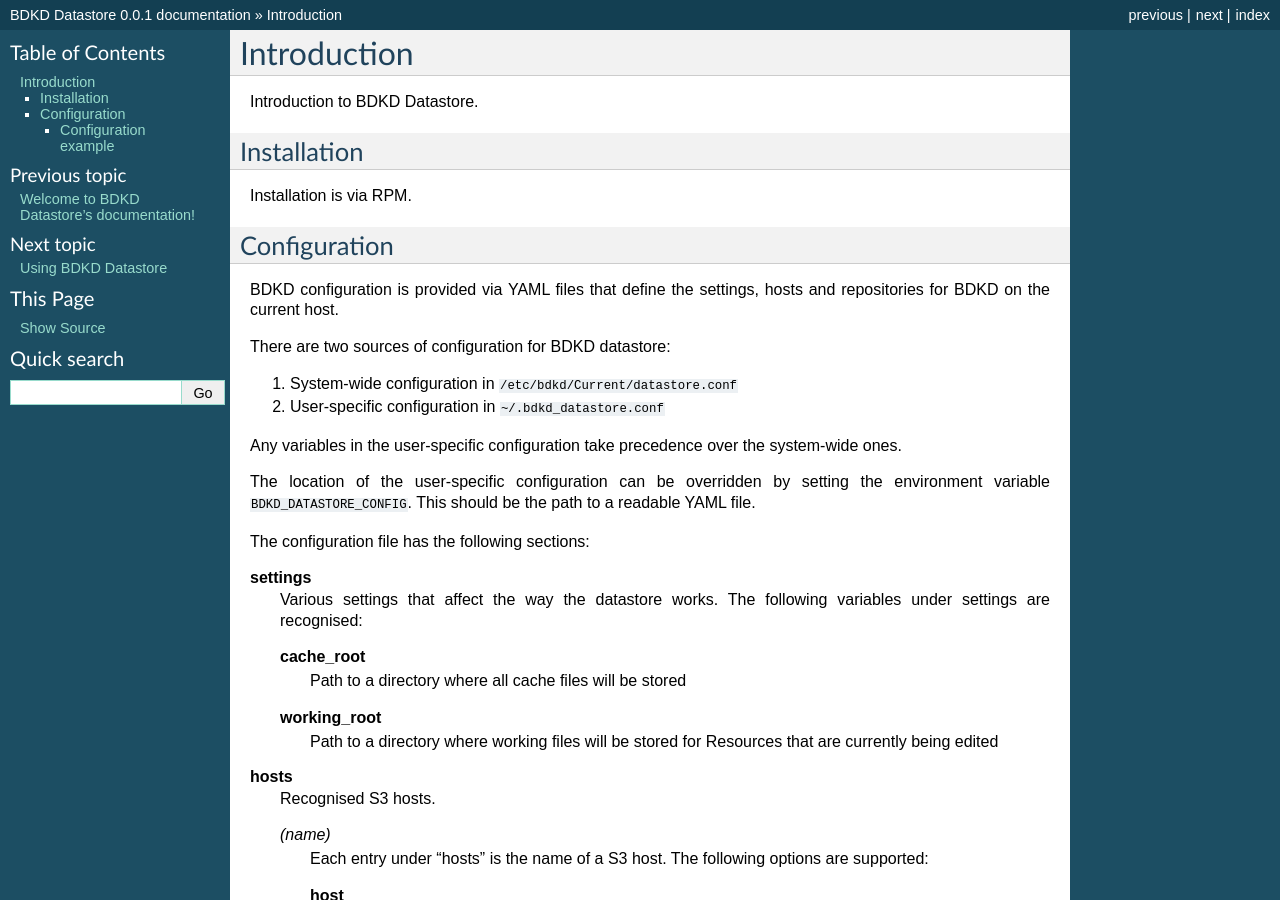
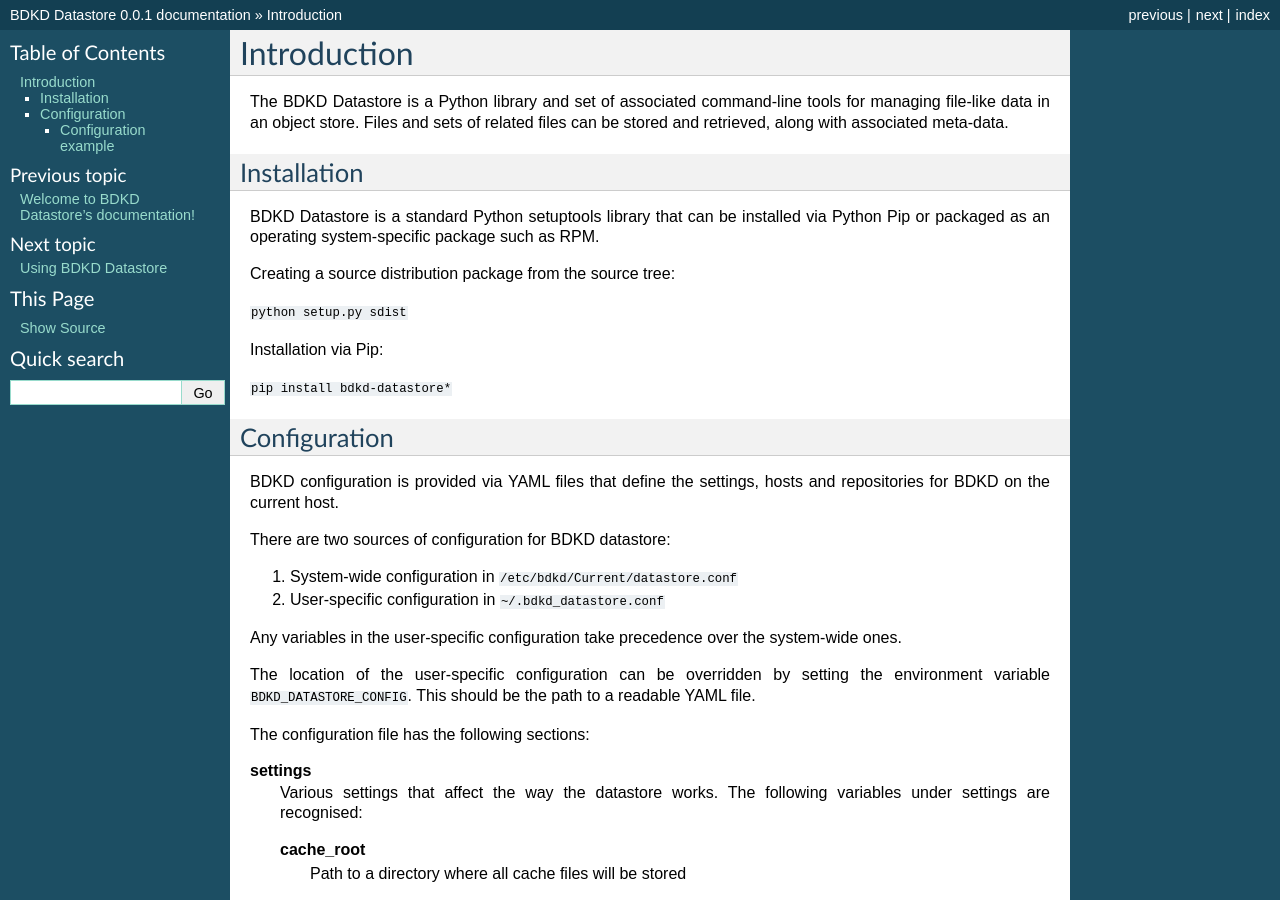
Before and after one commit to sirca/bdkd_datastore, a Sphinx documentation site: the page built from datastore/doc/source/intro.rst, in a window 1280 px wide and 900 px high. Built offline with Sphinx 7.4.7, drawn with Linux system fonts in a browser that asks for light colours.

Commit message:
BDKD-196: Updates to the intro & tutorial documentation

```diff
--- a/datastore/doc/source/intro.rst
+++ b/datastore/doc/source/intro.rst
@@ -1,13 +1,24 @@
 Introduction
 ============
 
-Introduction to BDKD Datastore.
+The BDKD Datastore is a Python library and set of associated command-line tools
+for managing file-like data in an object store.  Files and sets of related
+files can be stored and retrieved, along with associated meta-data.
 
 
 Installation
 ------------
 
-Installation is via RPM.
+BDKD Datastore is a standard Python setuptools library that can be installed
+via Python Pip or packaged as an operating system-specific package such as RPM.
+
+Creating a source distribution package from the source tree:
+
+``python setup.py sdist``
+
+Installation via Pip:
+
+``pip install bdkd-datastore*``
 
 
 Configuration
```
Also changed, not shown: datastore/doc/source/tutorial.rst (+34 -0 lines).
